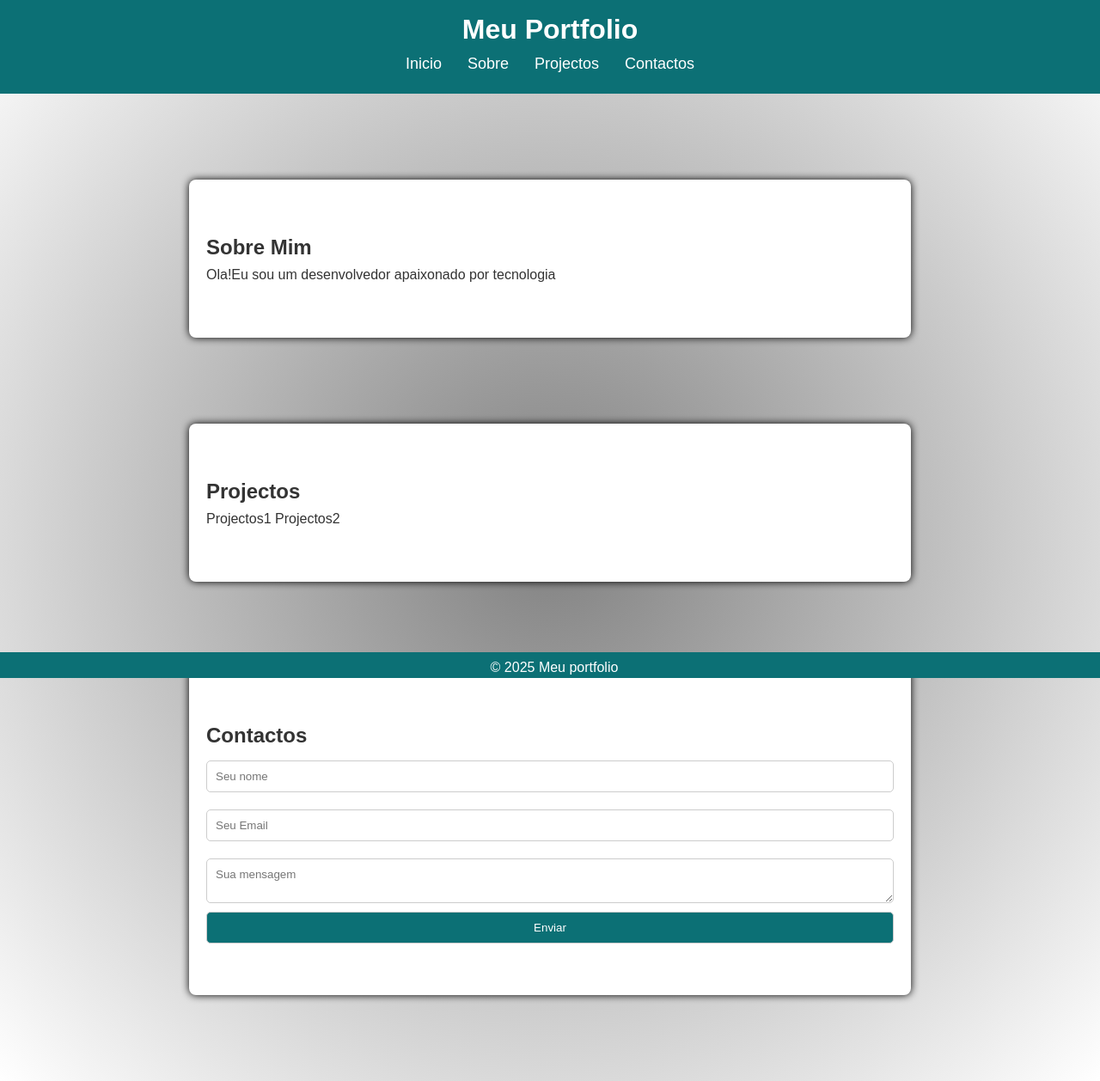
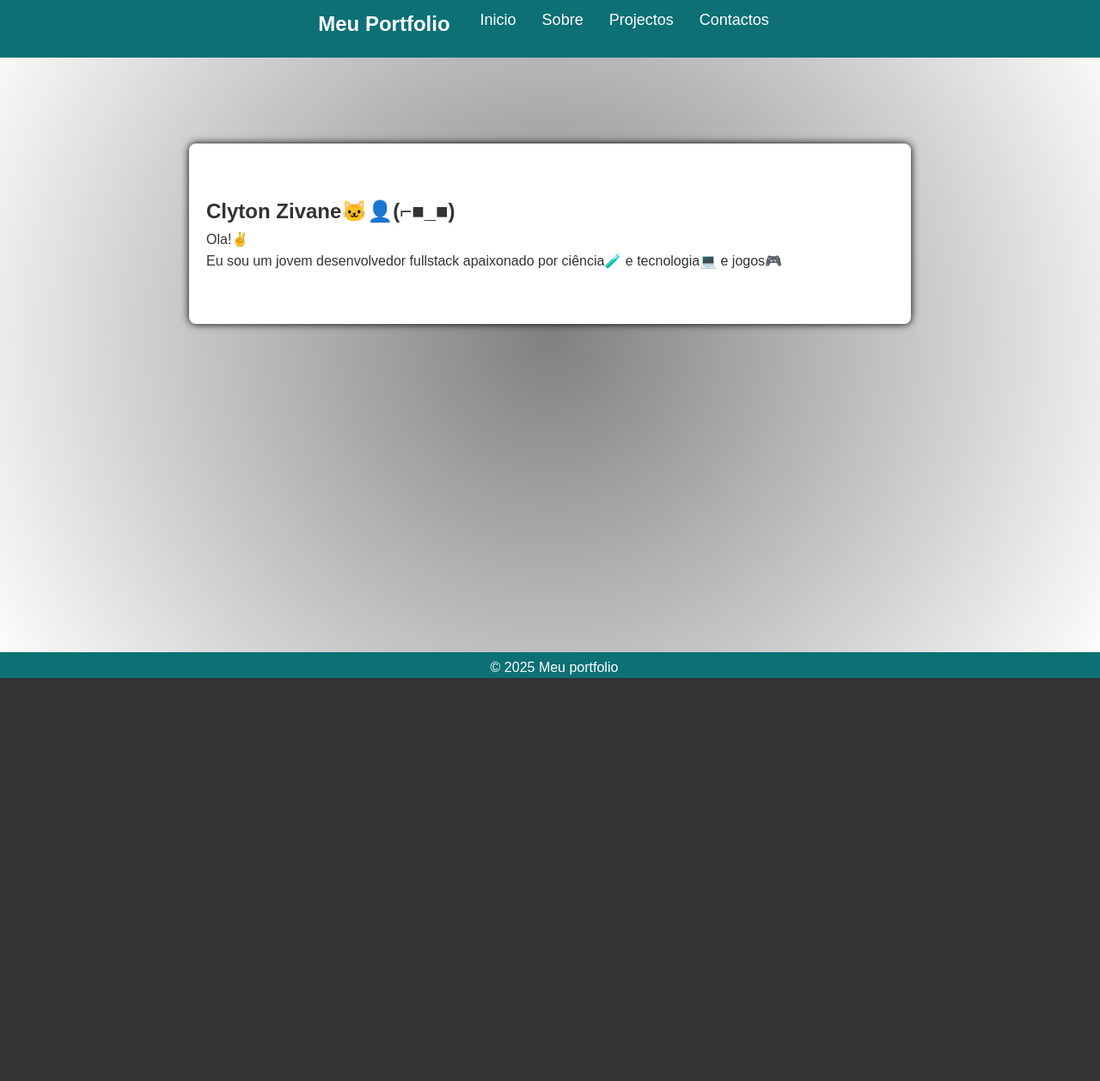
Before and after one commit to kmzdev/Meu-Portifolio, a plain HTML site: page index.html in a window 1280 px wide. Shown: the part 11-1269 px from the top of the page at 86% size. After the commit the page ends 800 px from the top, so only its background shows below. Drawn offline with Linux system fonts and the light colour scheme; a script that the page names is missing.

Commit message:
Update index.html

```diff
--- a/index.html
+++ b/index.html
@@ -8,10 +8,8 @@
 </head>
 <body>
          <header>
-		 <h1>Meu Portfolio</h1>
                  <nav>
-
-
+                        <h1>Meu Portfolio</h1>
                         <ul id="Menu">
 				<li><a 	href="index.html">Inicio</a></li>
                                 <li><a 	href="about.html">Sobre</a></li>
@@ -20,27 +18,11 @@
 			</ul>
 		</nav>
 	</header>
-	<section id="#Sobre">
-		<h2>Sobre Mim</h2>
-		<P>Ola!Eu sou um desenvolvedor apaixonado por tecnologia</p>
+	<section id="Eu">
+		<h2>Clyton Zivane🐱‍👤(⌐■_■)</h2>
+		<P>Ola!✌<br>Eu sou um jovem desenvolvedor fullstack apaixonado por ciência🧪 e tecnologia💻 e jogos🎮</p>
 	</section>
 
-	<section id="Projectos">
-		<h2>Projectos</h2>
-		<div="div-class">Projectos1</div>
-		<div="div-class">Projectos2</div>
-	</section>
-
-	<section id="Contactos">
-		<h2>Contactos</h2>
-		<form>
-
-			<input type="text" placeholder="Seu nome">
-			<input type="text" placeholder="Seu Email">
-			<textarea placeholder="Sua mensagem"></textarea>
-			<button type="submit">Enviar</button>
-		</form>
-	</section>
  	<footer>
  		<p>&copy 2025 Meu portfolio</p>
 	</footer>
```
